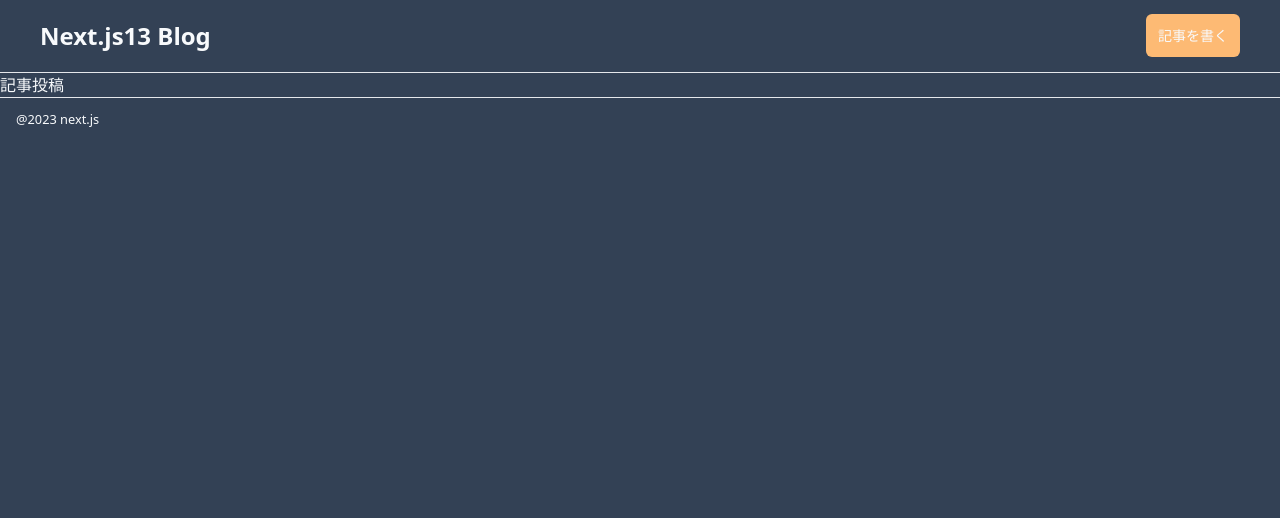
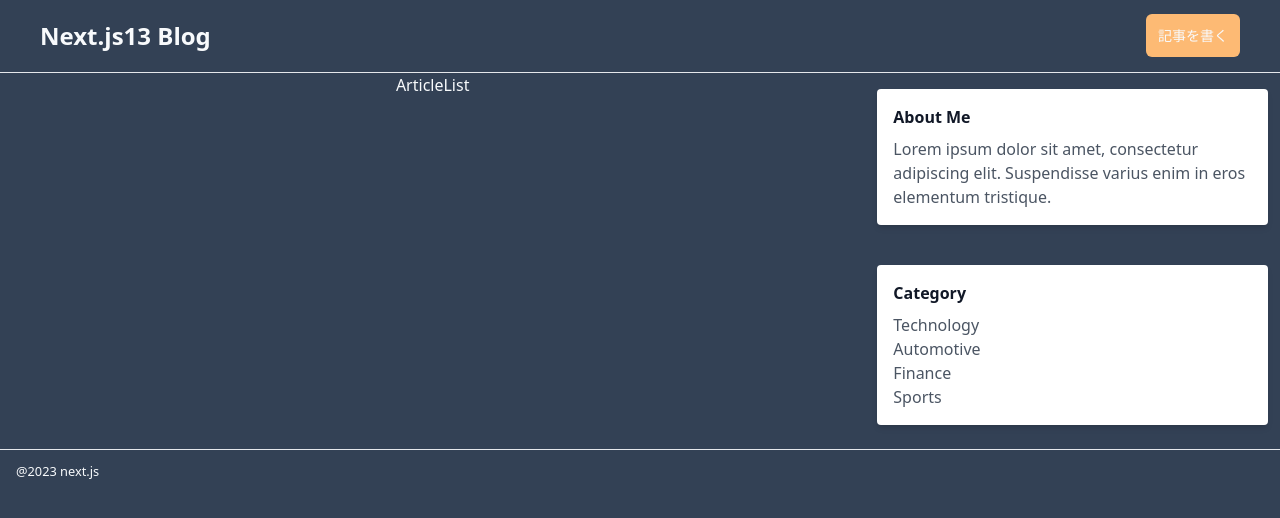
Before and after one commit to aspiratio/next.js13-tailwindcss-udemy-blog, a Next.js app: page / in a window 1280 px wide. Shown: the top 518 px of the page. Built offline with nearby package versions, Linux system fonts and the light colour scheme.

Commit message:
記事一覧画面の外側を追加

```diff
--- a/src/app/page.tsx
+++ b/src/app/page.tsx
@@ -1,5 +1,38 @@
+import ArticleList from "@/components/ArticleList"
 import Image from "next/image"
 
 export default function Home() {
-  return <div>記事投稿</div>
+  return (
+    <div className="md:flex">
+      <section className="w-full md:w-2/3 flex flex-col items-center px-3 md: pl-6">
+        <ArticleList />
+      </section>
+      <aside className="w-full md:w-1/3 flex flex-col items-center px-3 md:pl-6">
+        <div className="bg-white shadow-md rounded p-4 mb-6 mt-4">
+          <h3 className="font-bold text-gray-900 mb-2">About Me</h3>
+          <p className="text-gray-600">
+            Lorem ipsum dolor sit amet, consectetur adipiscing elit. Suspendisse
+            varius enim in eros elementum tristique.
+          </p>
+        </div>
+        <div className="bg-white shadow-md rounded p-4 mb-6 mt-4 w-full">
+          <h3 className="font-bold text-gray-900 mb-2">Category</h3>
+          <ul className="text-gray-600 mt-2">
+            <li>
+              <a href="#">Technology</a>
+            </li>
+            <li>
+              <a href="#">Automotive</a>
+            </li>
+            <li>
+              <a href="#">Finance</a>
+            </li>
+            <li>
+              <a href="#">Sports</a>
+            </li>
+          </ul>
+        </div>
+      </aside>
+    </div>
+  )
 }
--- /dev/null
+++ b/src/components/ArticleList.tsx
@@ -0,0 +1,7 @@
+import React from "react"
+
+const ArticleList = () => {
+  return <div>ArticleList</div>
+}
+
+export default ArticleList
```
